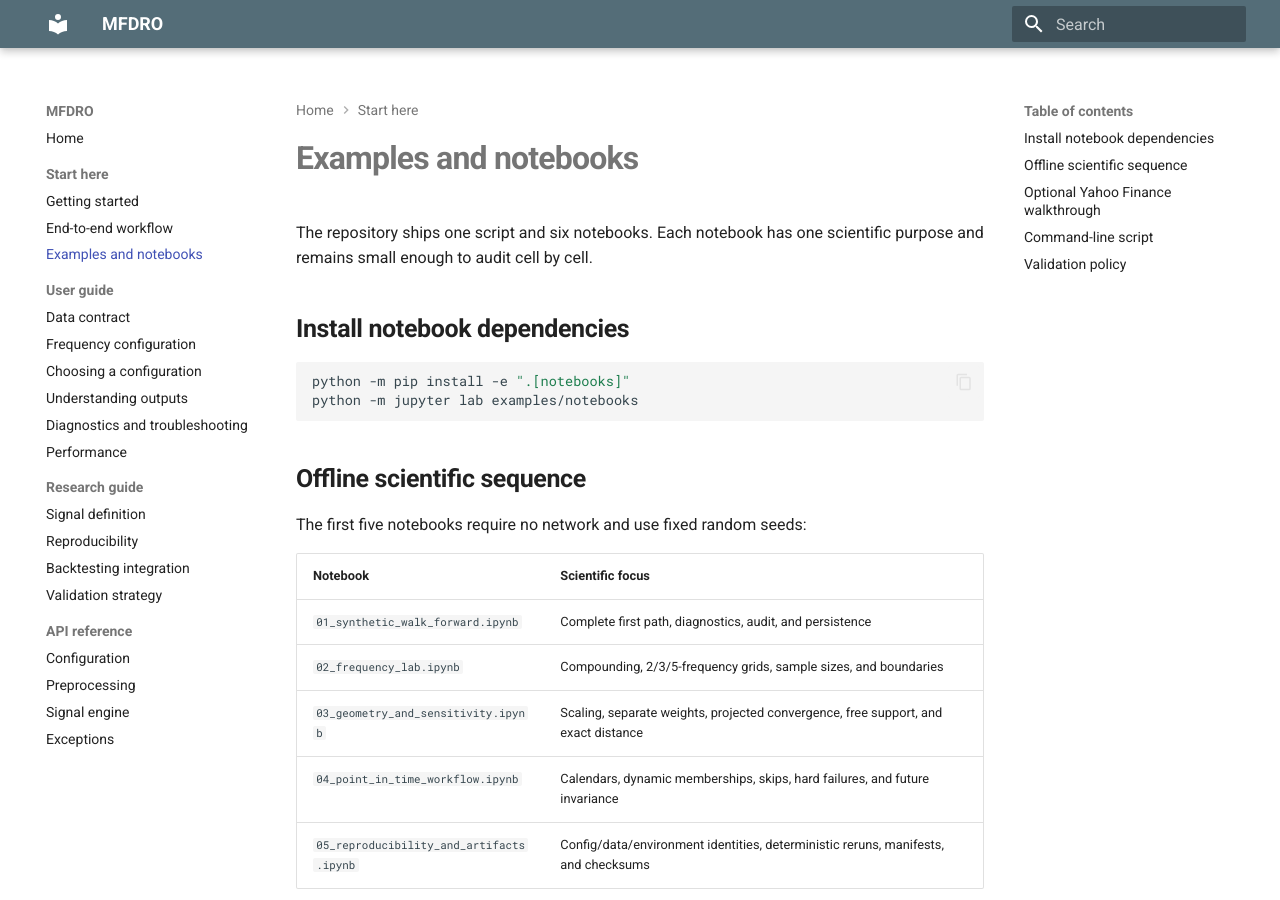
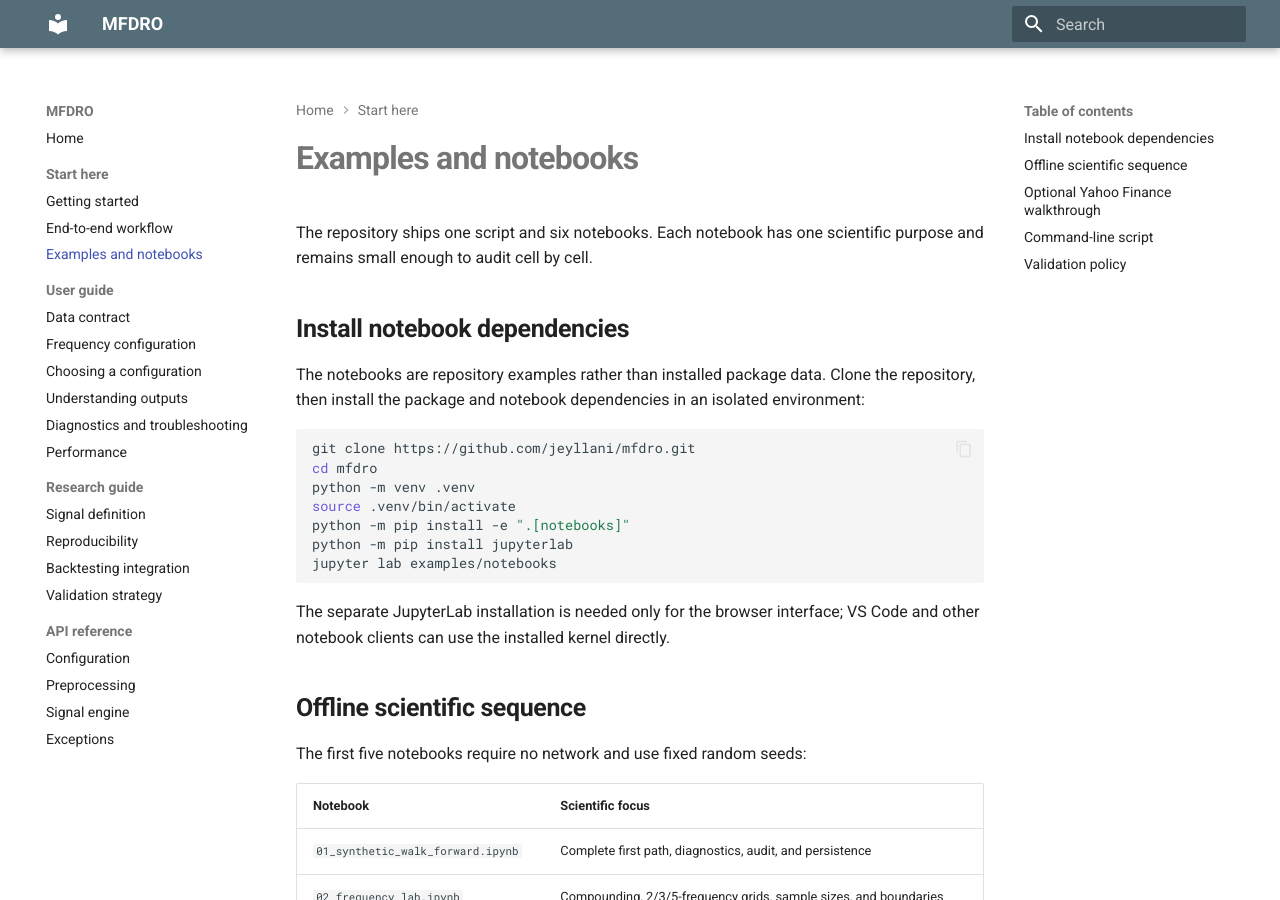
Before and after one commit to jeyllani/mfdro, an MkDocs documentation site: the page built from docs/examples.md, in a window 1280 px wide and 900 px high. Built offline with MkDocs 1.6.1 and Material for MkDocs 9.7.7, drawn with Linux system fonts in a browser that asks for light colours.

````diff
--- a/docs/examples.md
+++ b/docs/examples.md
@@ -5,10 +5,22 @@ scientific purpose and remains small enough to audit cell by cell.
 
 ## Install notebook dependencies
 
+The notebooks are repository examples rather than installed package data.
+Clone the repository, then install the package and notebook dependencies in an
+isolated environment:
+
 ```bash
+git clone https://github.com/jeyllani/mfdro.git
+cd mfdro
+python -m venv .venv
+source .venv/bin/activate
 python -m pip install -e ".[notebooks]"
-python -m jupyter lab examples/notebooks
+python -m pip install jupyterlab
+jupyter lab examples/notebooks
 ```
+
+The separate JupyterLab installation is needed only for the browser interface;
+VS Code and other notebook clients can use the installed kernel directly.
 
 ## Offline scientific sequence
 
--- a/pyproject.toml
+++ b/pyproject.toml
@@ -108,7 +108,9 @@ show_missing = true
 skip_covered = true
 
 [tool.mypy]
-python_version = "3.10"
+# Current NumPy stubs use Python 3.12 typing syntax. Python 3.10 runtime
+# compatibility is enforced separately by Ruff and the CI test matrix.
+python_version = "3.12"
 packages = ["mfdro"]
 strict = true
 warn_unreachable = true
--- a/src/mfdro/__init__.py
+++ b/src/mfdro/__init__.py
@@ -29,4 +29,4 @@ __all__ = [
     "compound_returns",
 ]
 
-__version__ = "0.1.0.dev2"
+__version__ = "0.1.0"
````
Also changed, not shown: CHANGELOG.md (+2 -0 lines), CONTRIBUTING.md (+4 -1 lines), README.md (+20 -12 lines), RELEASING.md (+2 -2 lines), docs/getting-started.md (+17 -8 lines), docs/index.md (+11 -2 lines), examples/README.md (+4 -1 lines), examples/notebooks/README.md (+2 -1 lines), 3 other files.
